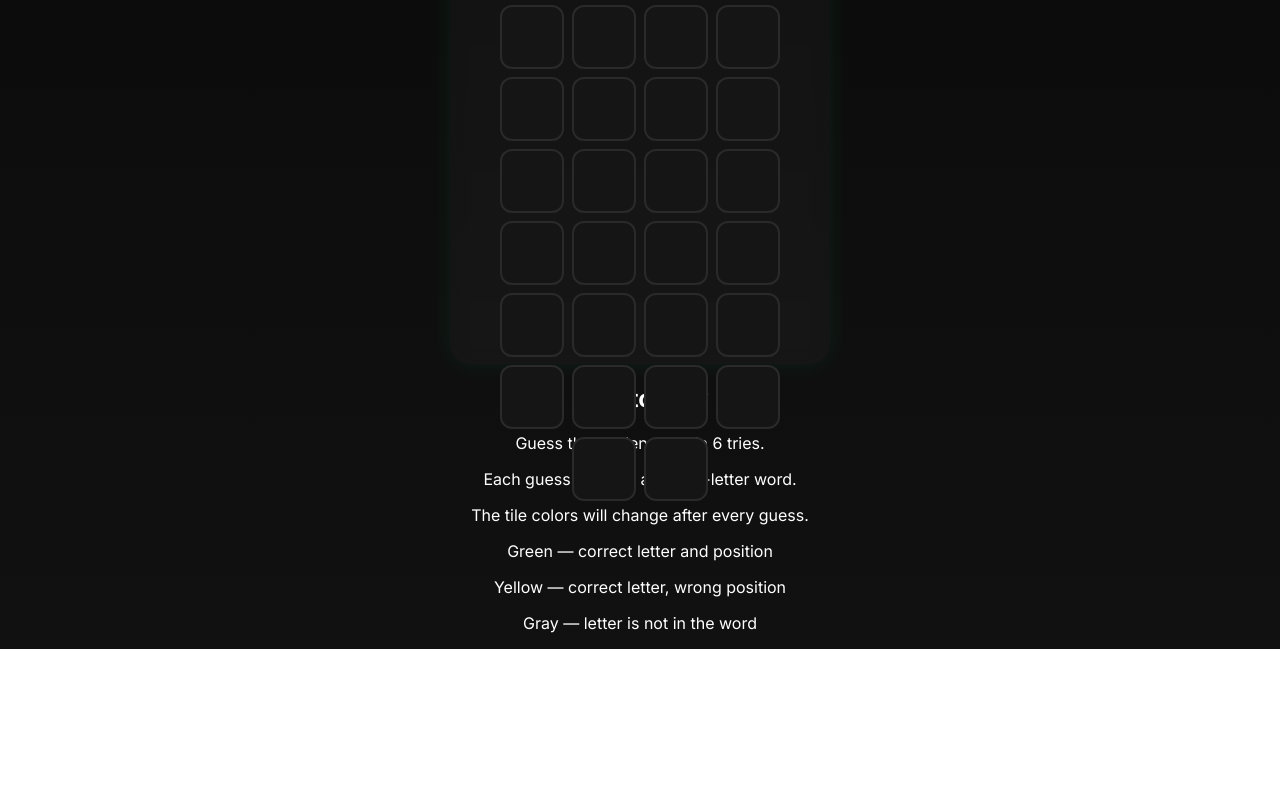
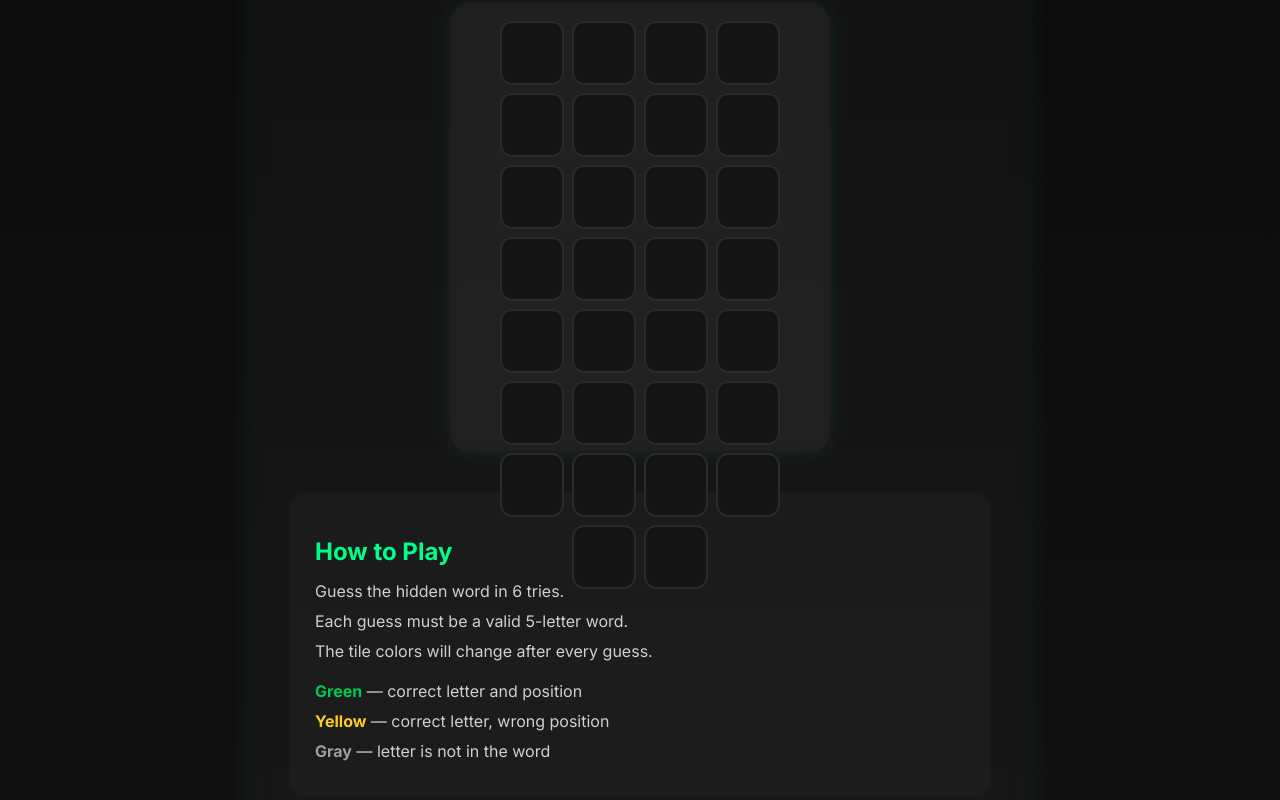
Before and after one commit to Alisher111/Wordle, a plain HTML site: page wordle.html in a window 1280 px wide. Shown: the part 256-1056 px from the top of the page. Before the commit the page ends 905 px from the top, so only its background shows below. Drawn offline with Linux system fonts and the light colour scheme.

Commit message:
Update style.css

```diff
--- a/style.css
+++ b/style.css
@@ -218,3 +218,73 @@ a:hover {
             0 0 40px #00ff88;
     }
 }
+.game-page {
+    min-height: 100vh;
+
+    display: flex;
+    justify-content: center;
+    align-items: center;
+
+    padding: 40px 20px;
+}
+
+.game-container {
+    width: 100%;
+    max-width: 700px;
+
+    text-align: center;
+
+    padding: 40px;
+
+    border-radius: 24px;
+
+    background: rgba(255,255,255,0.03);
+
+    backdrop-filter: blur(10px);
+
+    box-shadow:
+        0 0 30px rgba(0,255,136,0.08);
+}
+
+.instructions {
+    margin-top: 40px;
+
+    text-align: left;
+
+    background: rgba(255,255,255,0.02);
+
+    padding: 25px;
+
+    border-radius: 16px;
+}
+
+.instructions h2 {
+    margin-bottom: 15px;
+
+    color: #00ff88;
+}
+
+.instructions p {
+    margin: 10px 0;
+
+    color: #d0d0d0;
+}
+
+.legend {
+    margin-top: 20px;
+}
+
+.green {
+    color: #00c853;
+    font-weight: bold;
+}
+
+.yellow {
+    color: #ffca28;
+    font-weight: bold;
+}
+
+.gray {
+    color: #9e9e9e;
+    font-weight: bold;
+}
```
